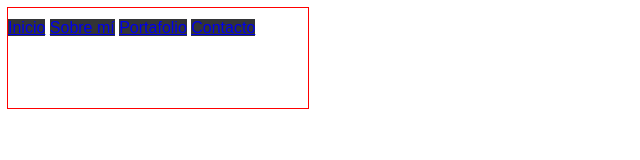
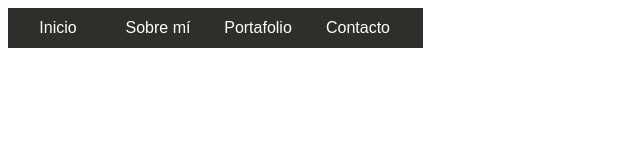
Before and after one commit to diana1418/menu_horizontal, a plain HTML site: page index.html in a window 1280 px wide. Shown: the whole page, without its empty margins (0-640 px from the left). Drawn offline with Linux system fonts and the light colour scheme.

Commit message:
final part

```diff
--- a/css/main.css
+++ b/css/main.css
@@ -1,26 +1,38 @@
 /*
-#f9a91a---> laboratoria
-#f5f5f0--->color de fondo
-#e0e0d1--->color de hover
-#333--> color de active
-font-family -->sans-serif
+color de fondo #2e2e2a
+color hover #f9a91a
 */
 
 body{
   font-family: sans-serif;
 }
 nav{
-  outline: 1px solid red;
-  width: 300px;
-  height: 100px;
+  /*outline: 1px solid yellow;*/
 }
 ul{
+/*  outline: 1px solid blue;*/
   list-style: none;
-  line-height: 40px;
   padding: 0;
   margin: 0;
+  background:#2e2e2a;
+  line-height: 40px;
+  width: 415px;
+  overflow: auto;
 }
 li{
-   background: #323336;
-display: inline;
+  /*outline: 1px solid red;*/
+   width: 100px;
+  /* display: inline-block;*/
+   text-align: center;
+  float: left;
 }
+a {
+  /*outline: 1px solid green;*/
+  text-decoration: none;
+  display: block;
+  color: #fff;
+}
+a:hover {
+  background: #f9a91a;
+  color: #000;
+}
```
